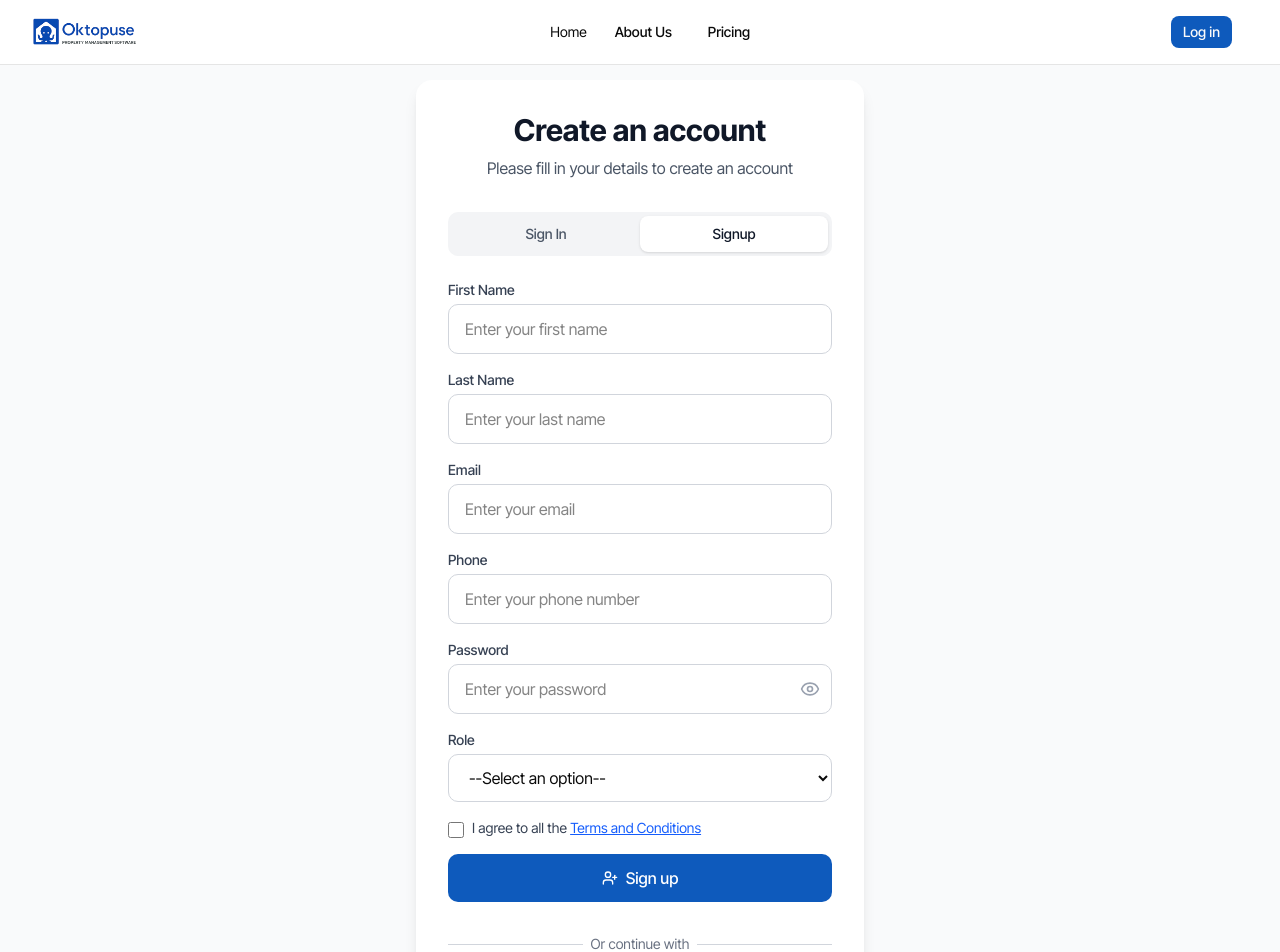
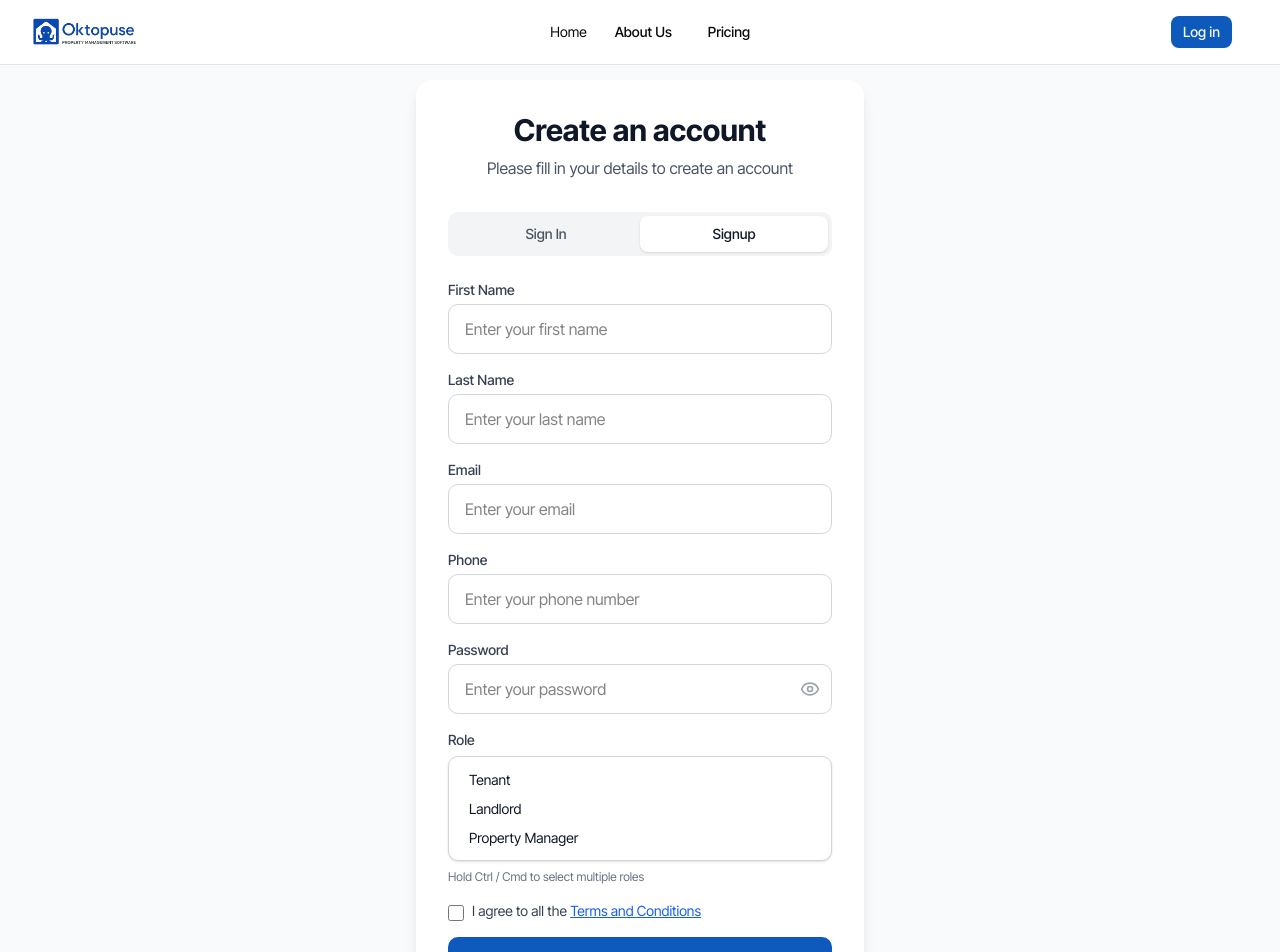
Before and after one commit to justqacode/oktopuse, a React (Vite) app: page /register in a window 1280 px wide. Shown: the top 952 px of the page. Built offline with nearby package versions, Linux system fonts and the light colour scheme; no server answers.

Commit message:
refactor: adjust role for array

```diff
--- a/src/components/auth/RegisterForm.tsx
+++ b/src/components/auth/RegisterForm.tsx
@@ -15,7 +15,7 @@ const REGISTER_MUTATION = gql`
     $email: String!
     $password: String!
     $phone: String!
-    $role: String!
+    $role: [String!]!
   ) {
     register(
       firstName: $firstName
@@ -49,7 +49,7 @@ export const RegisterForm = () => {
       email: '',
       password: '',
       phone: '',
-      role: '',
+      role: [],
       agreeToTerms: false,
     },
   });
@@ -81,7 +81,7 @@ export const RegisterForm = () => {
       // console.log('Registration successful:', result);
       if (result) {
         toast.success(
-          'Your registration was successful! Please navigate to your email account to confirm and complete the registration.'
+          'Your registration was successful! Please navigate to your email account to confirm and complete the registration.',
         );
         setSuccess(true);
         form.reset();
@@ -274,7 +274,7 @@ export const RegisterForm = () => {
       </div>
 
       {/* Role */}
-      <div>
+      {/* <div>
         <label className='block text-sm font-medium text-gray-700 mb-1'>Role</label>
         <select
           {...form.register('role')}
@@ -287,6 +287,34 @@ export const RegisterForm = () => {
         </select>
         {form.formState.errors.role && (
           <p className='text-red-500 text-xs mt-1'>{form.formState.errors.role.message}</p>
+        )}
+      </div> */}
+      <div className='space-y-1.5'>
+        <label className='block text-sm font-medium text-gray-700'>Role</label>
+
+        <div className='relative'>
+          <select
+            multiple
+            {...form.register('role')}
+            className='w-full px-3 py-2 bg-white border border-gray-300 rounded-lg shadow-sm text-sm text-gray-900
+        focus:outline-none focus:ring-2 focus:ring-blue-500 focus:border-blue-500
+        transition-colors duration-150
+        [&>option]:py-1.5 [&>option]:px-2 [&>option:checked]:bg-blue-50 [&>option:checked]:text-blue-700 overflow-hidden'
+            size={3}
+          >
+            <option value='tenant'>Tenant</option>
+            <option value='landlord'>Landlord</option>
+            <option value='manager'>Property Manager</option>
+          </select>
+        </div>
+
+        <p className='text-xs text-gray-500'>Hold Ctrl / Cmd to select multiple roles</p>
+
+        {form.formState.errors.role && (
+          <p className='flex items-center gap-1 text-red-500 text-xs mt-1'>
+            <span aria-hidden='true'>⚠</span>
+            {form.formState.errors.role.message as string}
+          </p>
         )}
       </div>
 
--- a/src/components/auth/schemas.ts
+++ b/src/components/auth/schemas.ts
@@ -56,9 +56,12 @@ export const registerSchema = z.object({
     .regex(/[a-z]/, 'Password must contain at least one lowercase letter')
     .regex(/[0-9]/, 'Password must contain at least one number')
     .regex(/[!@#$%^&*(),.?":{}|<>]/, 'Password must contain at least one special character'),
-  role: z.string().refine((val) => ['tenant', 'landlord', 'manager'].includes(val), {
-    message: 'Please select a valid role',
-  }),
+  // role: z.string().refine((val) => ['tenant', 'landlord', 'manager'].includes(val), {
+  //   message: 'Please select a valid role',
+  // }),
+  role: z
+    .array(z.enum(['tenant', 'landlord', 'manager']))
+    .min(1, { message: 'Please select at least one role' }),
   agreeToTerms: z.boolean().refine((val) => val === true, {
     message: 'You must agree to the Terms & Conditions',
   }),
```
